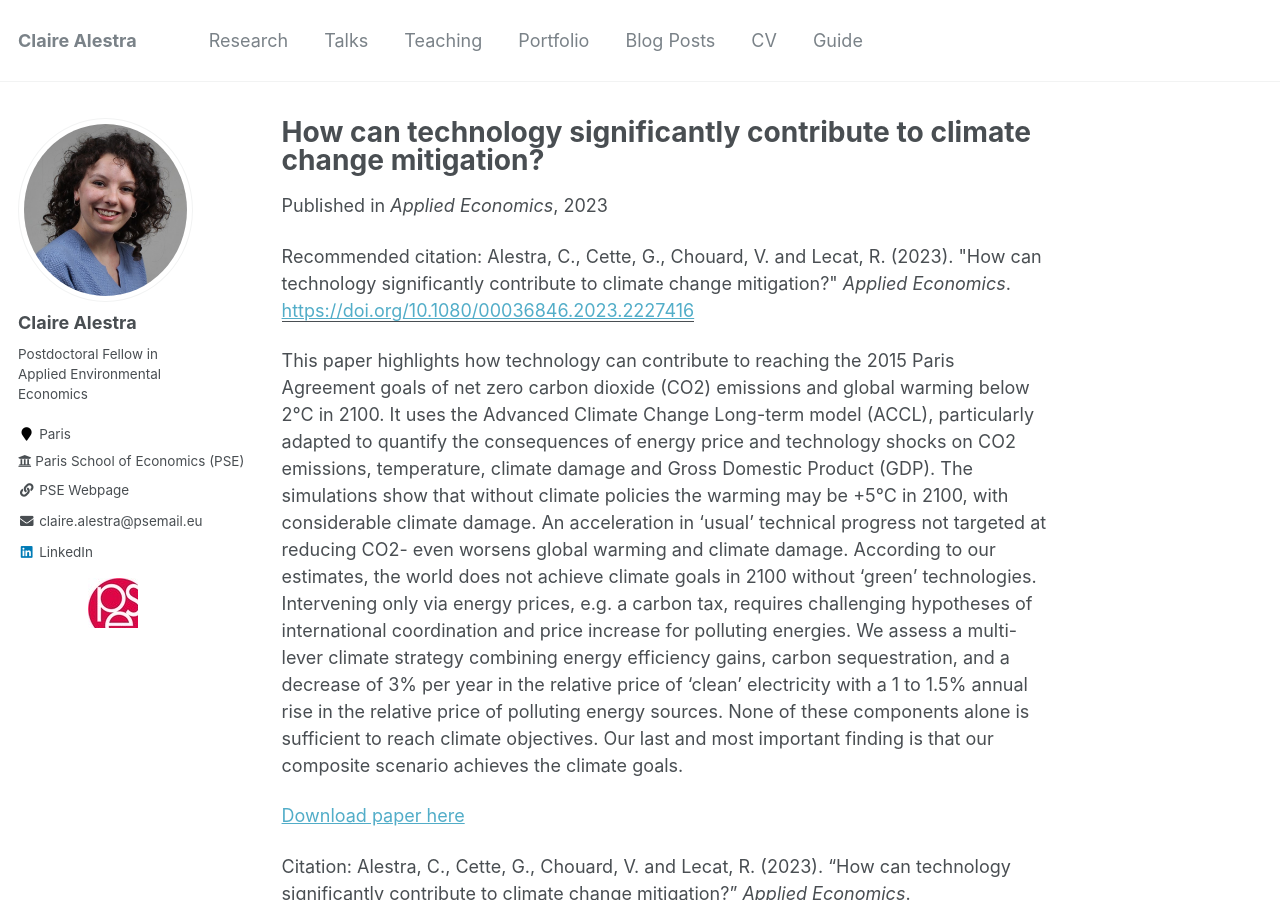
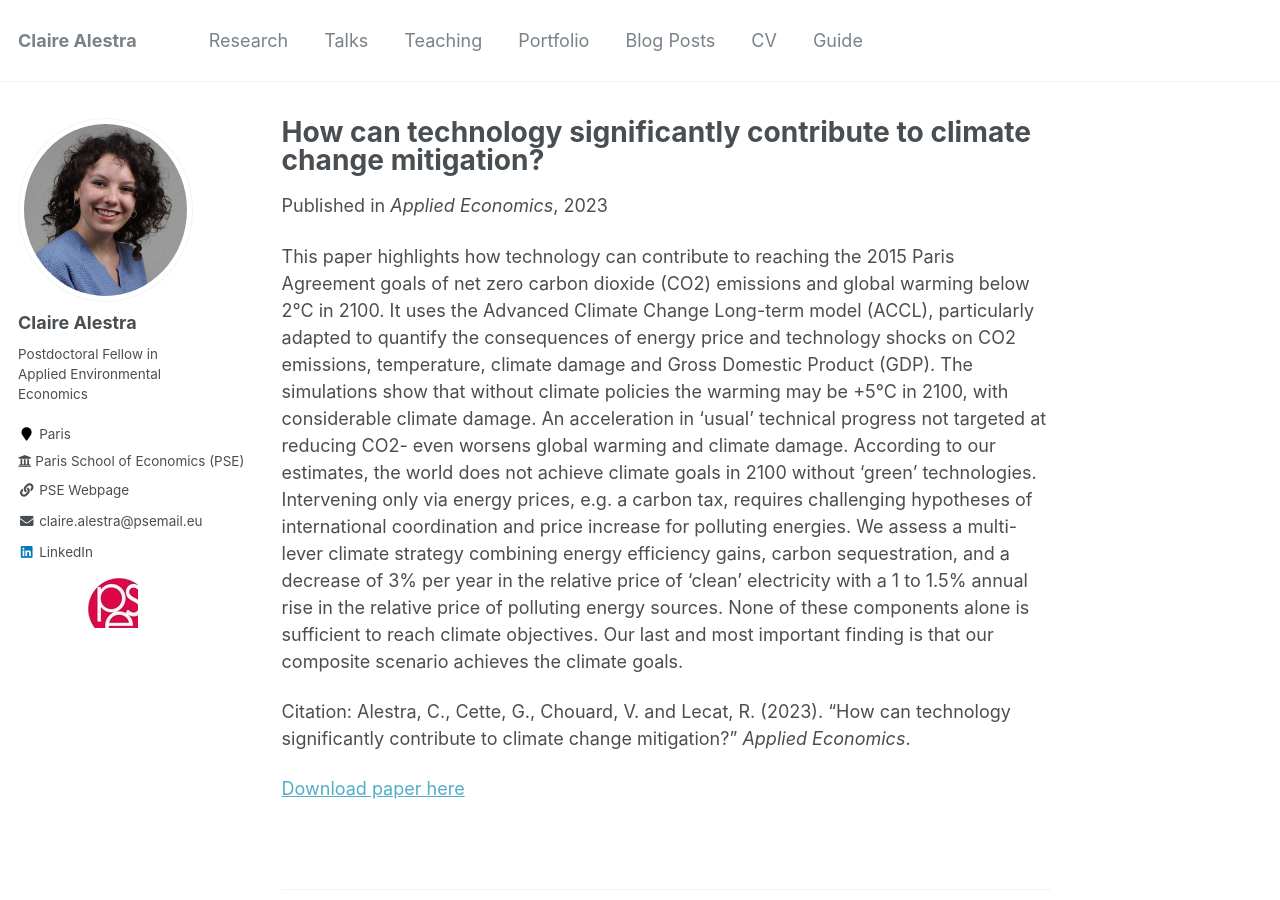
Before and after one commit to ClaireAlestra/ClaireAlestra.github.io, a Jekyll site: the page built from _publications/2015-10-01-paper-title-number-3.md, in a window 1280 px wide and 900 px high. Built offline with Jekyll 4.4.1, drawn with Linux system fonts in a browser that asks for light colours.

Commit message:
Update 2015-10-01-paper-title-number-3.md

```diff
--- a/_publications/2015-10-01-paper-title-number-3.md
+++ b/_publications/2015-10-01-paper-title-number-3.md
@@ -2,15 +2,14 @@
 title: "How can technology significantly contribute to climate change mitigation?"
 collection: publications
 permalink: /publication/2023-ACCL-technology
-excerpt: 'This paper highlights how technology can contribute to reaching the 2015 Paris Agreement goals of net zero carbon dioxide (CO2) emissions and global warming below 2°C in 2100. It uses the Advanced Climate Change Long-term model (ACCL), particularly adapted to quantify the consequences of energy price and technology shocks on CO2 emissions, temperature, climate damage and Gross Domestic Product (GDP). The simulations show that without climate policies the warming may be +5°C in 2100, with considerable climate damage. An acceleration in ‘usual’ technical progress not targeted at reducing CO2- even worsens global warming and climate damage. According to our estimates, the world does not achieve climate goals in 2100 without ‘green’ technologies. Intervening only via energy prices, e.g. a carbon tax, requires challenging hypotheses of international coordination and price increase for polluting energies. We assess a multi-lever climate strategy combining energy efficiency gains, carbon sequestration, and a decrease of 3% per year in the relative price of ‘clean’ electricity with a 1 to 1.5% annual rise in the relative price of polluting energy sources. None of these components alone is sufficient to reach climate objectives. Our last and most important finding is that our composite scenario achieves the climate goals.'
+excerpt: 'With Gilbert Cette, Valérie Chouard and Rémy lecat <br> <br> This paper highlights how technology can contribute to reaching the 2015 Paris Agreement goals of net zero carbon dioxide (CO2) emissions and global warming below 2°C in 2100. It uses the Advanced Climate Change Long-term model (ACCL), particularly adapted to quantify the consequences of energy price and technology shocks on CO2 emissions, temperature, climate damage and Gross Domestic Product (GDP). The simulations show that without climate policies the warming may be +5°C in 2100, with considerable climate damage. An acceleration in ‘usual’ technical progress not targeted at reducing CO2- even worsens global warming and climate damage. According to our estimates, the world does not achieve climate goals in 2100 without ‘green’ technologies. Intervening only via energy prices, e.g. a carbon tax, requires challenging hypotheses of international coordination and price increase for polluting energies. We assess a multi-lever climate strategy combining energy efficiency gains, carbon sequestration, and a decrease of 3% per year in the relative price of ‘clean’ electricity with a 1 to 1.5% annual rise in the relative price of polluting energy sources. None of these components alone is sufficient to reach climate objectives. Our last and most important finding is that our composite scenario achieves the climate goals.'
 date: 2023-07-04
 venue: 'Applied Economics'
 paperurl: 'https://doi.org/10.1080/00036846.2023.2227416'
-citation: 'Alestra, C., Cette, G., Chouard, V. and Lecat, R. (2023). "How can technology significantly contribute to climate change mitigation?" <i>Applied Economics</i>.'
 ---
 
 This paper highlights how technology can contribute to reaching the 2015 Paris Agreement goals of net zero carbon dioxide (CO2) emissions and global warming below 2°C in 2100. It uses the Advanced Climate Change Long-term model (ACCL), particularly adapted to quantify the consequences of energy price and technology shocks on CO2 emissions, temperature, climate damage and Gross Domestic Product (GDP). The simulations show that without climate policies the warming may be +5°C in 2100, with considerable climate damage. An acceleration in ‘usual’ technical progress not targeted at reducing CO2- even worsens global warming and climate damage. According to our estimates, the world does not achieve climate goals in 2100 without ‘green’ technologies. Intervening only via energy prices, e.g. a carbon tax, requires challenging hypotheses of international coordination and price increase for polluting energies. We assess a multi-lever climate strategy combining energy efficiency gains, carbon sequestration, and a decrease of 3% per year in the relative price of ‘clean’ electricity with a 1 to 1.5% annual rise in the relative price of polluting energy sources. None of these components alone is sufficient to reach climate objectives. Our last and most important finding is that our composite scenario achieves the climate goals.
 
+Citation: Alestra, C., Cette, G., Chouard, V. and Lecat, R. (2023). "How can technology significantly contribute to climate change mitigation?" <i>Applied Economics</i>.
+
 [Download paper here](https://doi.org/10.1080/00036846.2023.2227416)
-
-Citation: Alestra, C., Cette, G., Chouard, V. and Lecat, R. (2023). "How can technology significantly contribute to climate change mitigation?" <i>Applied Economics</i>.
```
